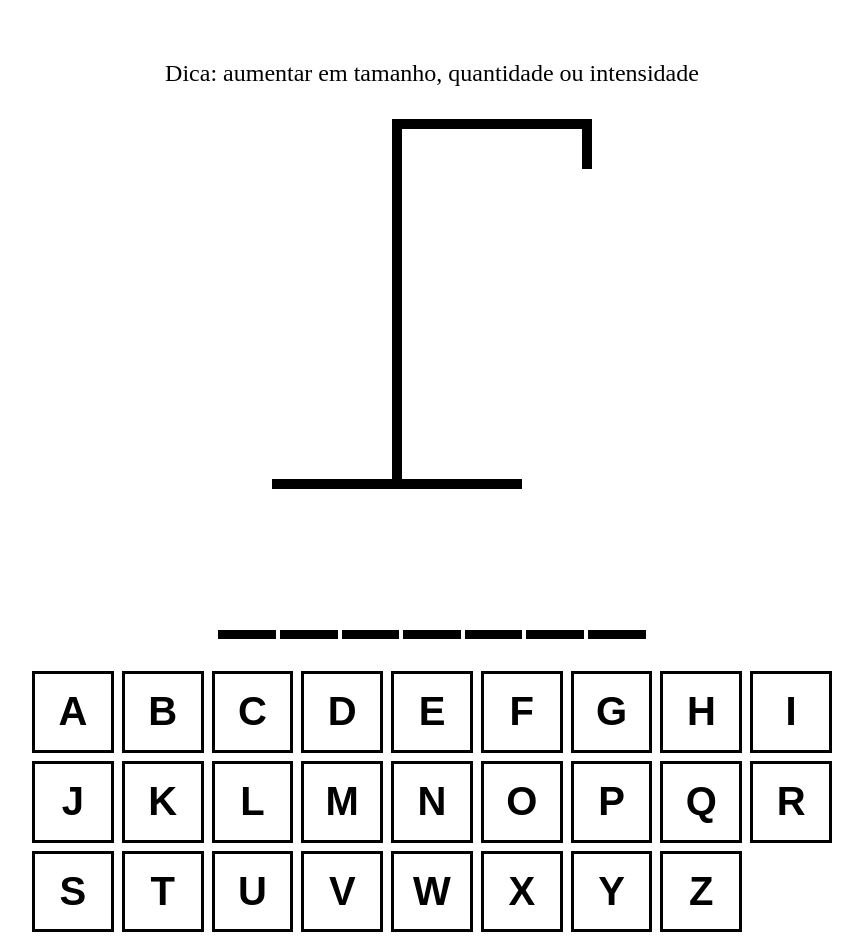
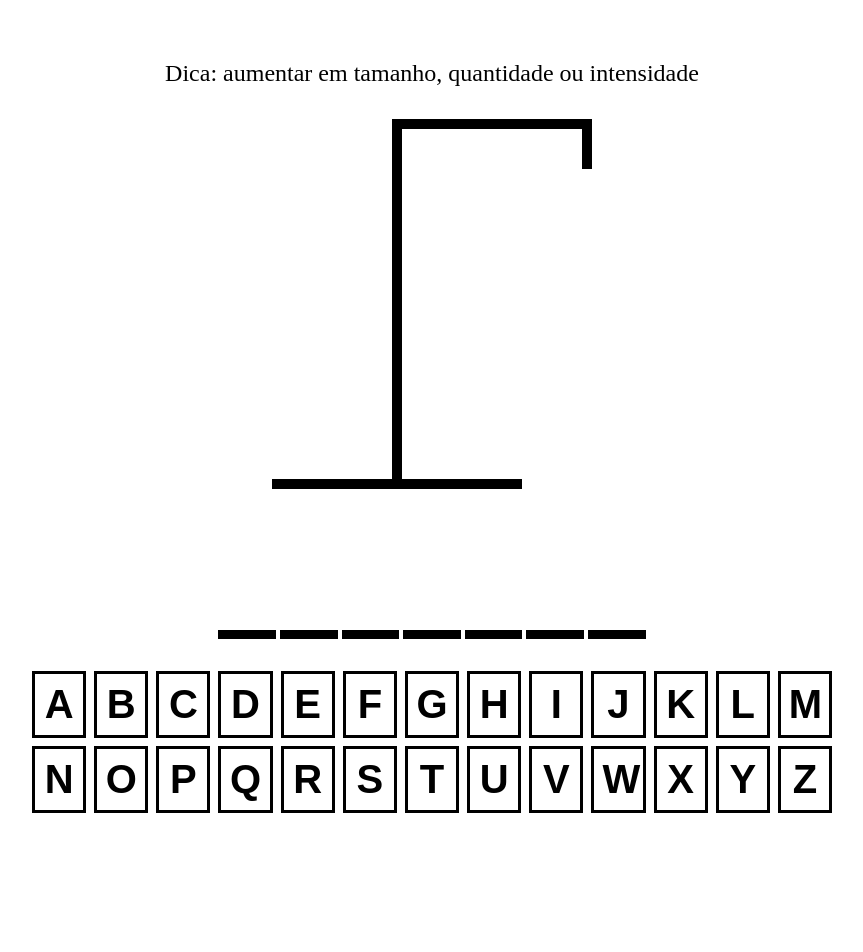
Before and after one commit to IagoAparecido/hangman, a React (Vite) app: page / in a window 1280 px wide. Shown: the top 952 px of the page, without its empty margins (208-1071 px from the left). After the commit the page ends 841 px from the top, so only its background shows below. Built offline with nearby package versions, Linux system fonts and the light colour scheme.

Commit message:
tamanho do keyboard alterado

```diff
--- a/src/components/Keyboard.tsx
+++ b/src/components/Keyboard.tsx
@@ -46,7 +46,7 @@ export function Keyboard({
     <div
       style={{
         display: "grid",
-        gridTemplateColumns: "repeat(auto-fit, minmax(75px, 1fr))",
+        gridTemplateColumns: "repeat(auto-fit, minmax(50px, 1fr))",
         gap: ".5rem",
       }}
     >
```
